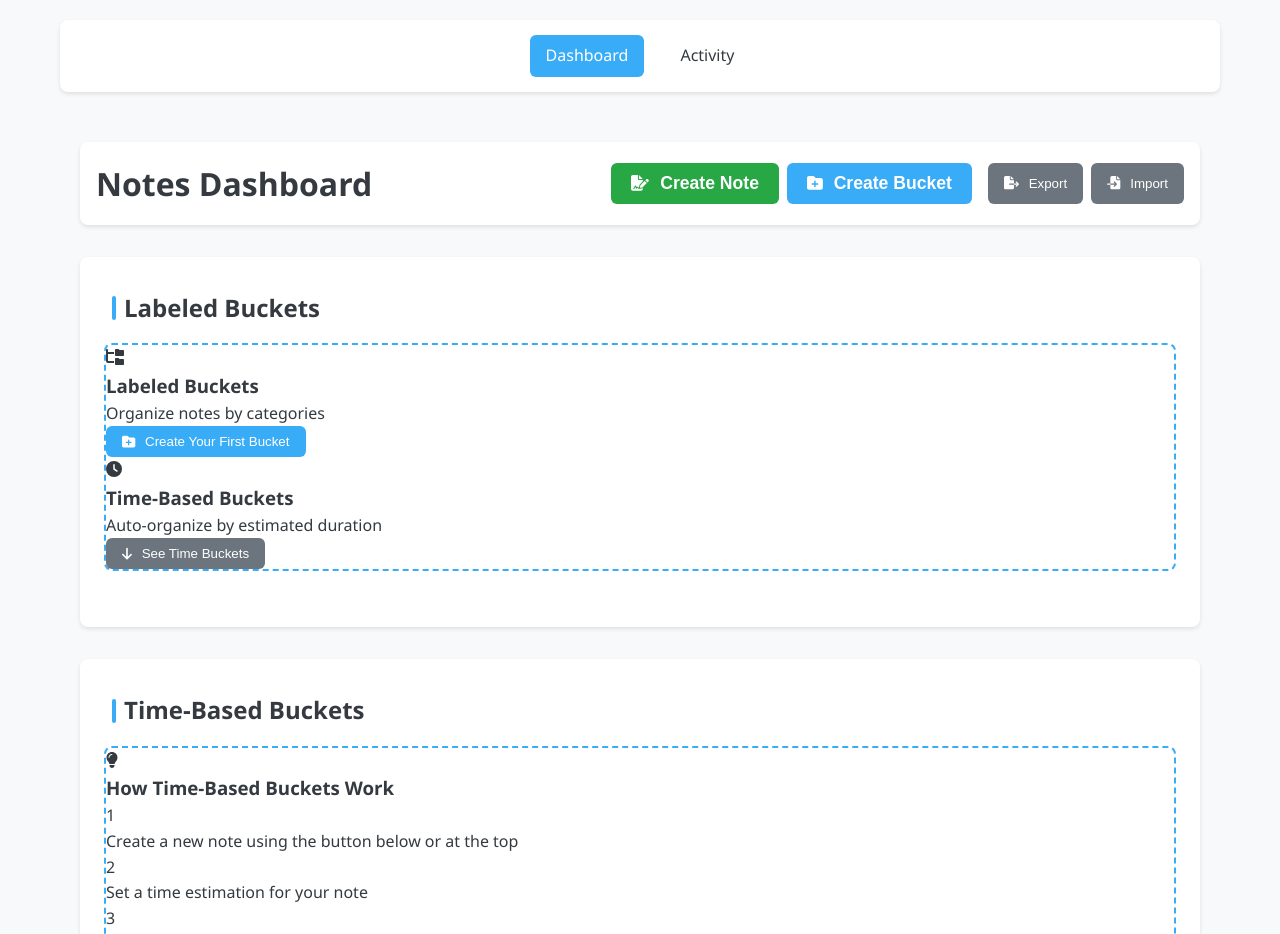
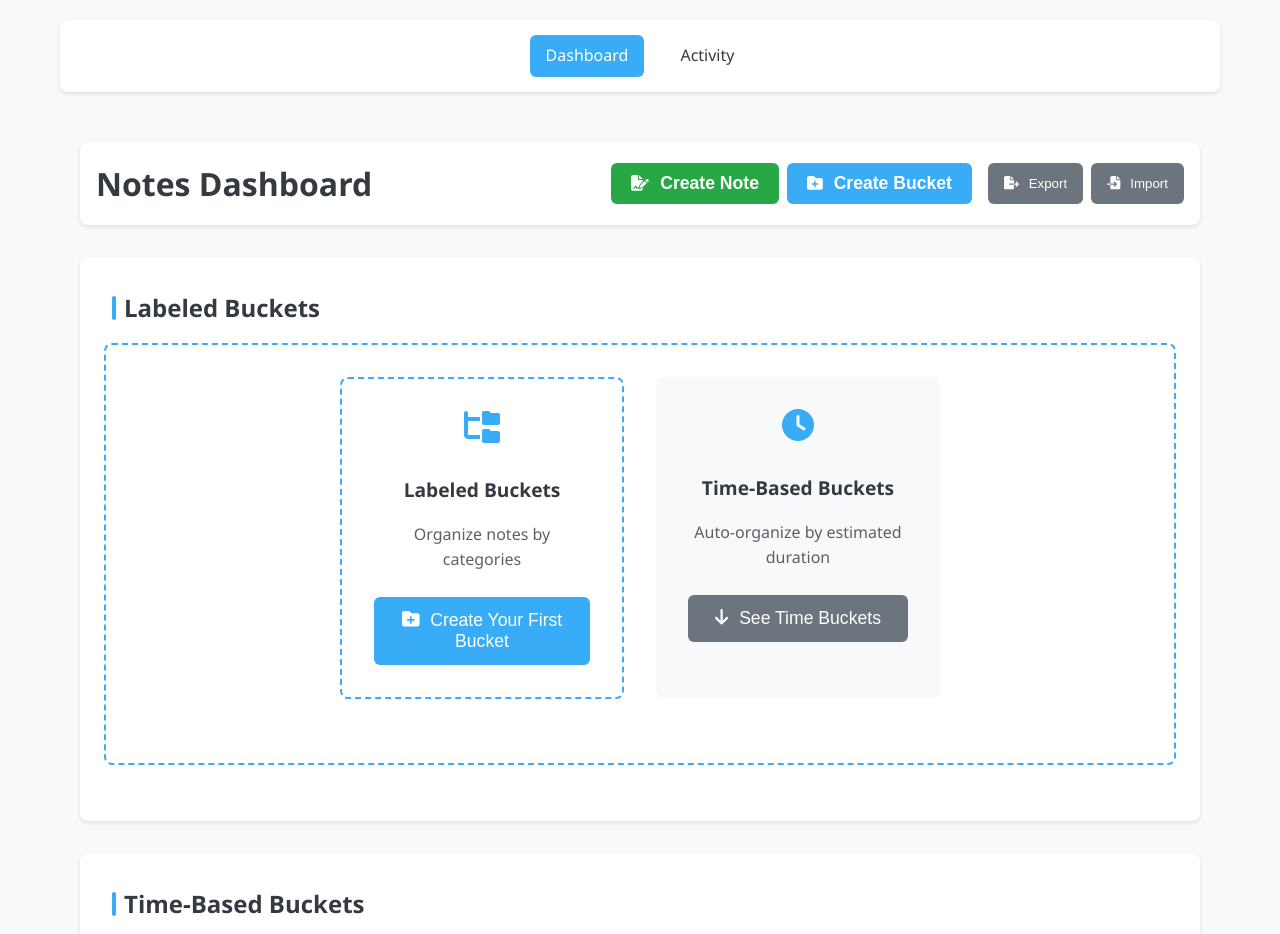
Before and after one commit to InbarTamir/bucket-list, a Vue app: page / in a window 1280 px wide. Shown: the top 934 px of the page. Built offline with nearby package versions, Linux system fonts and the light colour scheme.

Commit message:
fix getting-started styles

```diff
--- a/src/views/Dashboard.vue
+++ b/src/views/Dashboard.vue
@@ -1,5 +1,10 @@
 <template>
-  <div class="dashboard" role="main">
+  <div class="dashboard" role="main" :class="{ 'is-loading': isLoading }">
+    <!-- Add loading overlay -->
+    <div v-if="isLoading" class="loading-overlay">
+      <font-awesome-icon icon="spinner" spin />
+      <span>Loading...</span>
+    </div>
     <!-- Skip link for keyboard users -->
     <a href="#main-content" class="skip-link">Skip to main content</a>
 
@@ -141,7 +146,8 @@ export default {
       selectedBucket: null,
       showCreateBucketModal: false,
       isExporting: false,
-      isImporting: false
+      isImporting: false,
+      isLoading: false
     }
   },
   computed: {
@@ -428,17 +434,118 @@ export default {
       .getting-started {
         border: 2px dashed var(--primary);
         border-radius: 8px;
+        padding: 2rem;
         margin: -0.5rem -0.5rem 1.5rem;
-        transition: all 0.2s ease;
 
-        &:hover {
-          border-color: var(--special);
-          background: var(--light);
+        .getting-started-content {
+          display: flex;
+          flex-direction: column;
+          align-items: center;
+          text-align: center;
+          max-width: 600px;
+          margin: 0 auto;
+
+          .organization-options {
+            display: grid;
+            grid-template-columns: repeat(auto-fit, minmax(250px, 1fr));
+            gap: 2rem;
+            width: 100%;
+            margin-bottom: 2rem;
+
+            .option {
+              background: var(--light);
+              padding: 2rem;
+              border-radius: 8px;
+              display: flex;
+              flex-direction: column;
+              align-items: center;
+              gap: 1rem;
+
+              &.active {
+                background: white;
+                border: 2px dashed var(--primary);
+              }
+
+              .feature-icon {
+                font-size: 2rem;
+                color: var(--primary);
+              }
+
+              h3 {
+                font-size: 1.2rem;
+                margin: 0;
+              }
+
+              p {
+                color: var(--dark);
+                opacity: 0.8;
+                margin-bottom: 0.5rem;
+              }
+
+              button {
+                width: 100%;
+              }
+            }
+          }
+
+          .feature-icon {
+            color: var(--primary);
+            font-size: 2.5rem;
+            margin-bottom: 1rem;
+          }
+
+          .steps {
+            display: flex;
+            flex-direction: column;
+            gap: 1rem;
+            margin-bottom: 2rem;
+            width: 100%;
+
+            .step {
+              display: flex;
+              align-items: center;
+              gap: 1rem;
+              text-align: left;
+
+              .step-number {
+                background: var(--primary);
+                color: white;
+                width: 28px;
+                height: 28px;
+                border-radius: 50%;
+                display: flex;
+                align-items: center;
+                justify-content: center;
+                font-weight: bold;
+                flex-shrink: 0;
+              }
+
+              .step-text {
+                color: var(--dark);
+                font-size: 1.1rem;
+                line-height: 1.4;
+              }
+            }
+          }
+
+          button {
+            font-size: 1.1rem;
+            padding: 0.8rem 1.5rem;
+          }
         }
-
-        // ...rest of getting-started styles remain the same...
       }
     }
   }
 }
+
+.loading-overlay {
+  position: fixed;
+  inset: 0;
+  background: rgba(255, 255, 255, 0.8);
+  display: flex;
+  align-items: center;
+  justify-content: center;
+  gap: 1rem;
+  z-index: 1000;
+}
 </style>
```
